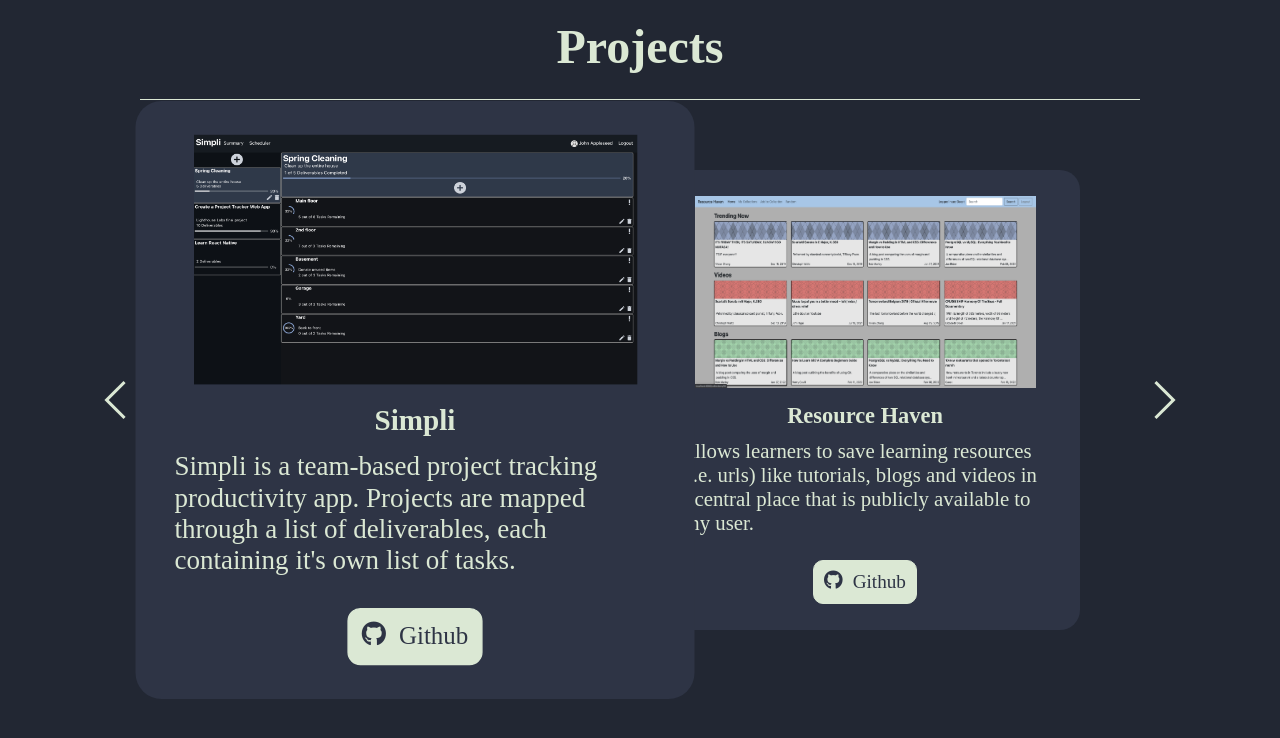
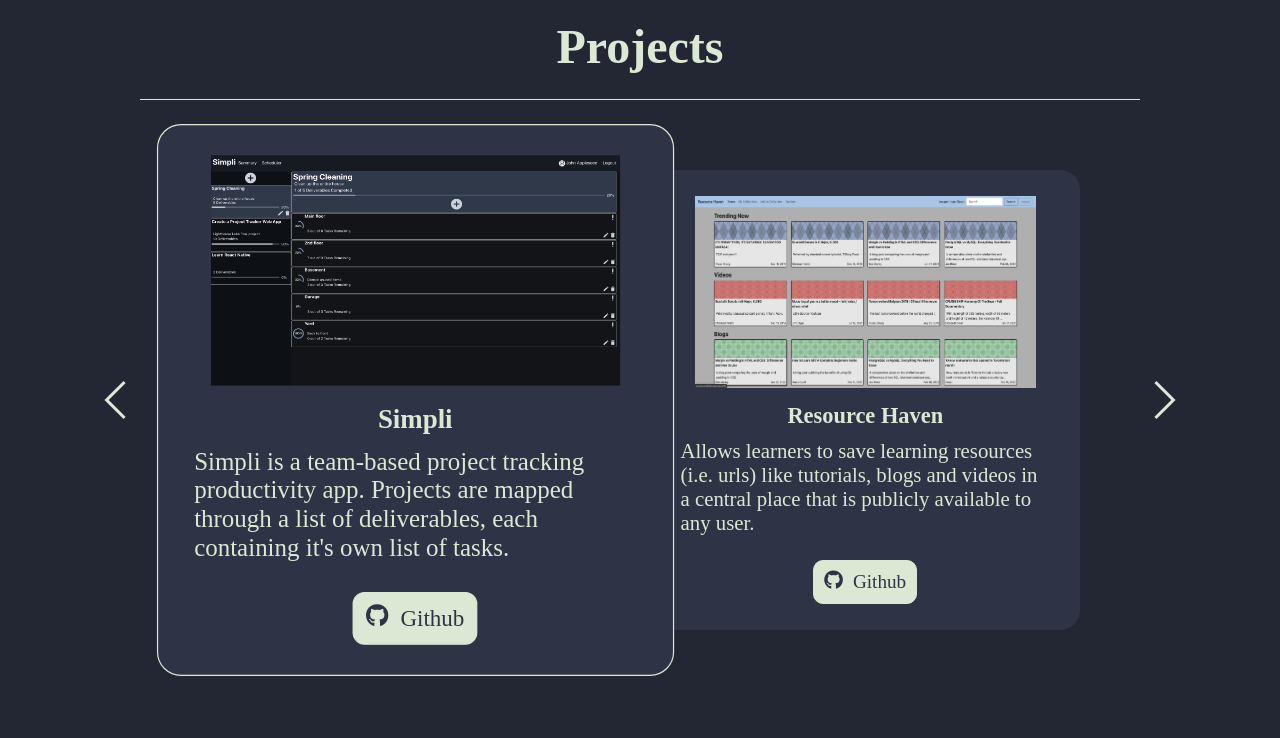
Before and after one commit to NealePT/nealetaylorcom, a React (Create React App) app in the folder react-site/: page / in a window 1280 px wide. In both pictures the pointer is over the element 415 px from the left and 2894 px from the top of the page. Shown: the part 2494-3232 px from the top of the page. Built offline with nearby package versions, Linux system fonts and the light colour scheme.

Commit message:
add border to transform

```diff
--- a/react-site/src/components/Projects.scss
+++ b/react-site/src/components/Projects.scss
@@ -24,7 +24,8 @@
 }
 
 .item:hover {
-  transform: scale(1.3);
+  transform: scale(1.2);
+  border: 1px solid #DBE8D4;
 }
 
 .projects img {
```
